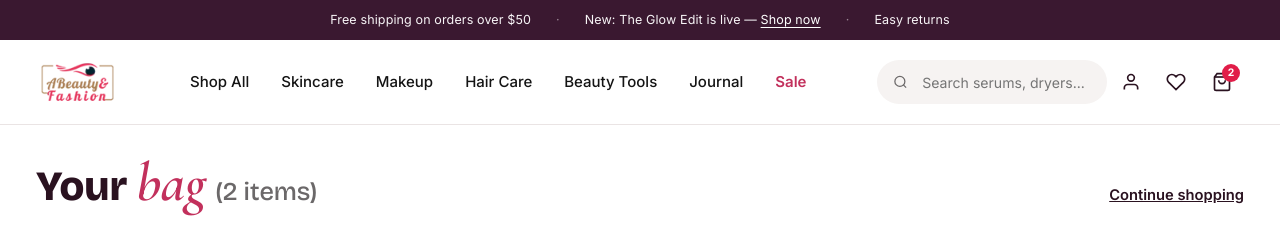
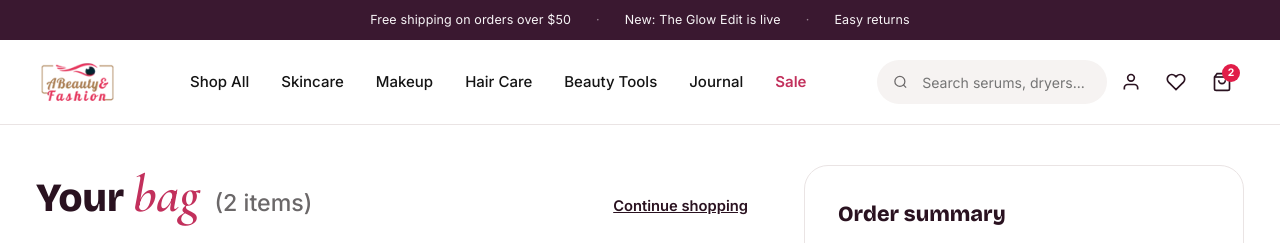
Before and after one commit to rafimohaimen-del/A-beauty-and-fashion, a plain HTML site: page cart.html in a window 1280 px wide. Shown: the top 243 px of the page. Drawn offline with nearby package versions, Linux system fonts and the light colour scheme.

Commit message:
cart page fix

```diff
--- a/assets/css/style.css
+++ b/assets/css/style.css
@@ -2592,7 +2592,44 @@ body.page-404 span.accent-serif {
   display: grid;
   grid-template-columns: 1fr 440px;
   gap: 56px;
-  padding: 32px 0 80px;
+  padding: 40px 0 80px;
+}
+
+.cart-header-row {
+  display: flex;
+  align-items: baseline;
+  justify-content: space-between;
+  margin-bottom: 28px;
+}
+
+.cart-page-title {
+  font-family: 'Bricolage Grotesque', var(--font-body);
+  font-size: 2.5rem;
+  font-weight: 800;
+  color: var(--color-dark);
+  line-height: 1.1;
+  margin: 0;
+}
+
+.cart-title-count {
+  font-family: var(--font-body);
+  font-size: 1.45rem;
+  font-weight: 500;
+  color: var(--color-text-muted);
+  margin-left: 6px;
+}
+
+.cart-continue-link {
+  font-size: 0.92rem;
+  font-weight: 600;
+  color: var(--color-dark);
+  text-decoration: underline;
+  transition: color var(--transition-fast);
+  white-space: nowrap;
+}
+
+.cart-continue-link:hover {
+  color: var(--color-accent);
 }
 
 .cart-progress-box {
--- a/cart.html
+++ b/cart.html
@@ -17,7 +17,7 @@
   <div class="announcement-bar">
     <span>Free shipping on orders over $50</span>
     <span class="announcement-sep">·</span>
-    <span>New: The Glow Edit is live — <a href="shop.html">Shop now</a></span>
+    <span>New: The Glow Edit is live</span>
     <span class="announcement-sep">·</span>
     <span>Easy returns</span>
   </div>
@@ -56,17 +56,17 @@
     </div>
   </header>
 
-  <!-- Cart Page Main (matches 04-Desktop-Cart.png) -->
-  <main class="container" style="padding-top: 40px;">
-    <!-- Title & Continue Shopping -->
-    <div style="display: flex; align-items: baseline; justify-content: space-between; margin-bottom: 24px;">
-      <h1 style="font-family: 'Bricolage Grotesque', var(--font-body); font-size: 2.6rem; font-weight: 800; color: var(--color-dark);">Your <em class="accent-serif">bag</em> <span style="font-size: 1.6rem; font-weight: 500; color: var(--color-text-muted);">(2 items)</span></h1>
-      <a href="shop.html" style="font-size: 0.92rem; font-weight: 600; text-decoration: underline; color: var(--color-dark);">Continue shopping</a>
-    </div>
-
+  <!-- Cart Page Main (matches 04-Desktop-Cart-redo.png) -->
+  <main class="container">
     <div class="cart-layout">
       <!-- Left Cart Table Area -->
       <div>
+        <!-- Title & Continue Shopping (matches 04-Desktop-Cart-redo.png) -->
+        <div class="cart-header-row">
+          <h1 class="cart-page-title">Your <em class="accent-serif">bag</em> <span class="cart-title-count">(2 items)</span></h1>
+          <a href="shop.html" class="cart-continue-link">Continue shopping</a>
+        </div>
+
         <!-- Shipping Goal Progress Bar -->
         <div class="cart-progress-box">
           <div class="cart-progress-text">
```
Also changed, not shown: Design/04-Desktop-Cart-redo-2.png (added).
